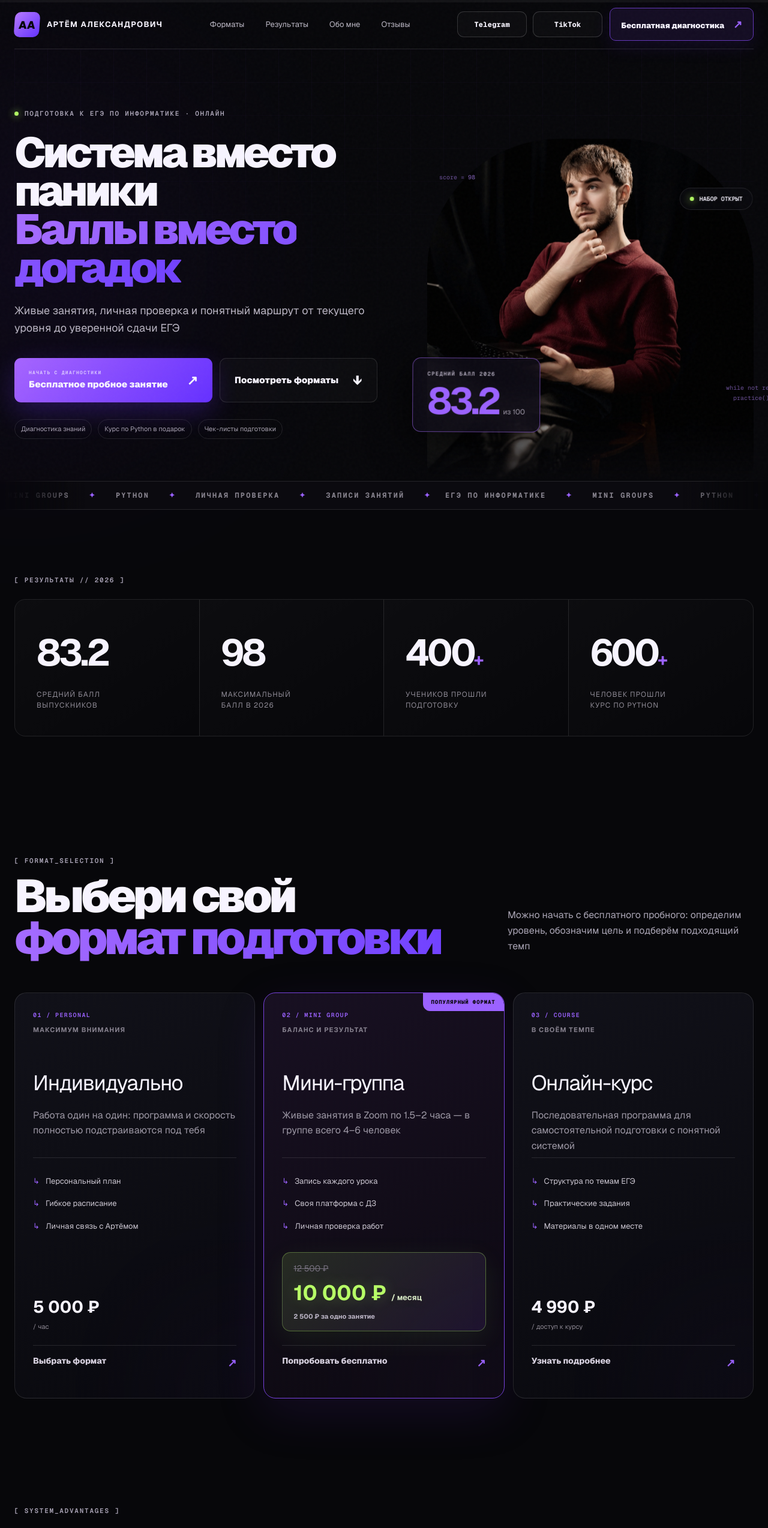
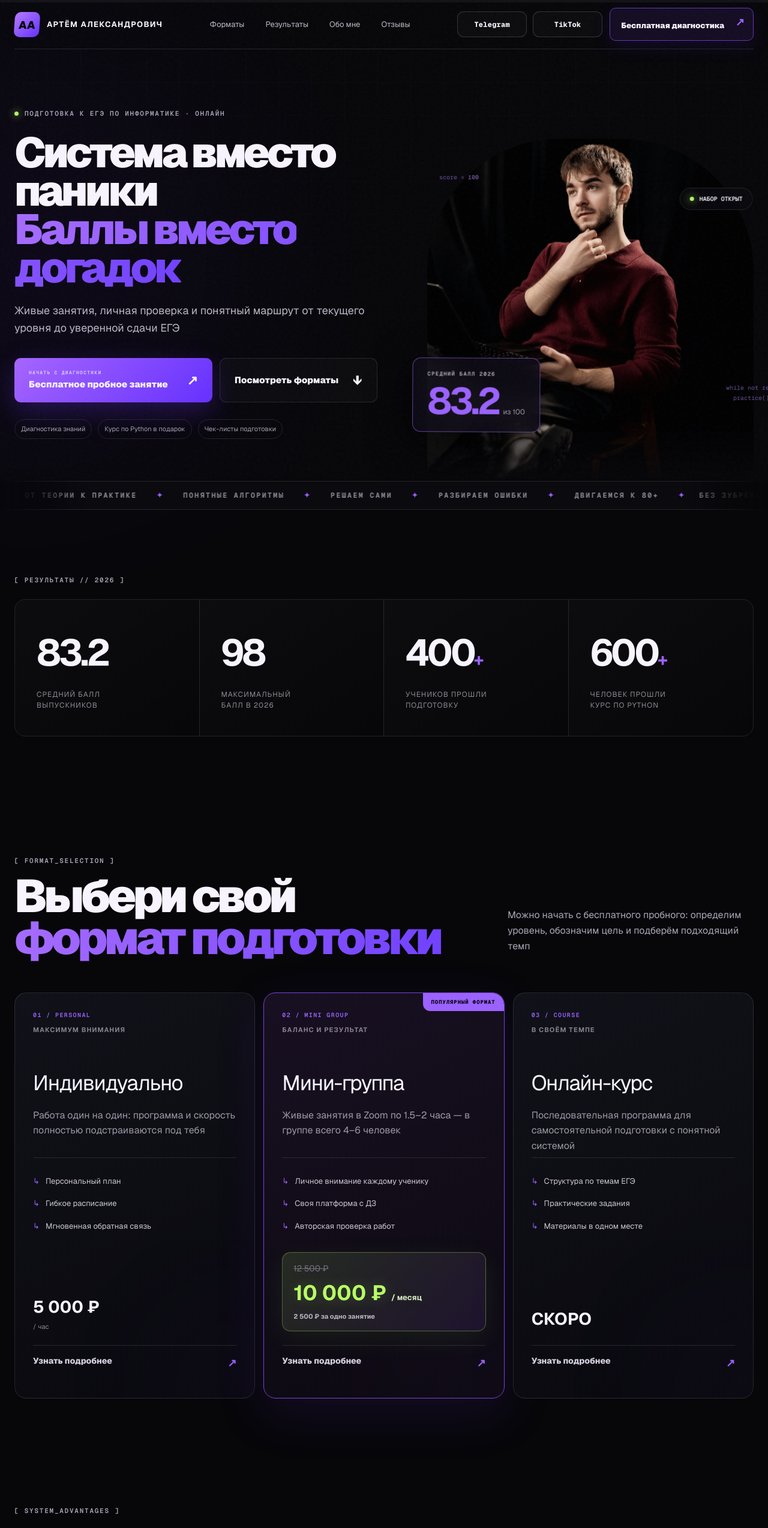
Before and after one commit to matvej-working/artem-alekseev-ege-site, a Next.js app: page / in a window 1280 px wide. Shown: the top 2548 px of the page at 60% size. Built offline with nearby package versions, Linux system fonts and the light colour scheme.

Commit message:
Apply final tutor feedback

```diff
--- a/app/globals.css
+++ b/app/globals.css
@@ -168,3 +168,16 @@
 .inside .screenCopy b{display:none}
 @media(max-width:800px){.inside .screenWall{gap:70px}.inside .screenCard .screenCopy,.inside .screenCard:nth-child(even) .screenCopy,.inside .screenCard>div:last-child{grid-template-columns:1fr;padding-top:24px}.inside .screenCopy small{grid-row:auto;margin:0 0 14px}.inside .screenImage span{width:36px;height:36px;right:12px;top:12px}}
 @media(max-width:650px){.topSocials{display:flex;gap:6px}.topSocials a{min-width:74px;height:38px;padding:0 10px;font-size:9px}.inside .screenCard .screenImage,.inside .screenCard:nth-child(even) .screenImage{border-radius:16px}.inside .screenCard .screenImage:before{box-shadow:inset 25px 0 32px -24px rgba(5,5,8,.72),inset -25px 0 32px -24px rgba(5,5,8,.72)}}
+
+/* Final feedback pass */
+.navCta{position:relative;overflow:hidden;isolation:isolate;animation:navCtaBreath 3.4s ease-in-out infinite}
+.navCta:before{content:"";position:absolute;z-index:-1;inset:-2px;background:linear-gradient(105deg,transparent 22%,rgba(178,111,255,.2) 42%,rgba(255,255,255,.22) 50%,rgba(178,111,255,.2) 58%,transparent 78%);transform:translateX(-120%);animation:navCtaSweep 4.2s ease-in-out infinite}
+.navCta span{display:inline-block;animation:navCtaArrow 2s ease-in-out infinite}
+.navCta:hover{transform:translateY(-3px);border-color:#a66dff;background:rgba(117,59,215,.22);box-shadow:0 18px 48px rgba(106,48,255,.28)}
+@keyframes navCtaBreath{0%,100%{box-shadow:0 10px 30px rgba(87,34,190,.14)}50%{box-shadow:0 14px 42px rgba(133,67,255,.3);border-color:#8f55ec}}
+@keyframes navCtaSweep{0%,38%{transform:translateX(-120%)}72%,100%{transform:translateX(120%)}}
+@keyframes navCtaArrow{0%,100%{transform:translate(0,0)}50%{transform:translate(4px,-4px)}}
+.inside .screenCard:last-child .screenImage:after{background:linear-gradient(180deg,rgba(155,98,255,.03) 0,transparent 66%,rgba(44,17,77,.2) 82%,rgba(7,7,10,.72) 100%)}
+.inside .screenCard:last-child .screenImage{box-shadow:0 42px 125px rgba(37,12,75,.55),0 0 80px rgba(107,48,222,.17)}
+.inside .screenCard:last-child .screenCopy{margin-top:-28px;padding-top:70px;background:radial-gradient(ellipse at 38% 0,rgba(104,40,255,.15),transparent 68%);position:relative;z-index:3}
+@media(max-width:650px){.navCta{animation-duration:4s}.inside .screenCard:last-child .screenCopy{margin-top:-15px;padding-top:45px}}
--- a/app/page.tsx
+++ b/app/page.tsx
@@ -5,12 +5,12 @@ import { useEffect, useState, type CSSProperties } from "react";
 const tgTrial = "https://t.me/aa_infa_bot";
 
 const advantages = [
-  ["01", "Записи каждого занятия", "Можно вернуться к любой теме в течение года и спокойно пересмотреть объяснение"],
-  ["02", "Своя платформа с ДЗ", "Домашки, разбор каждого задания и понятная статистика прогресса — в одном месте"],
-  ["03", "Личная проверка", "Артём сам проверяет работы, отмечает ошибки и помогает разобраться в сложных задачах"],
-  ["04", "Мини-группы 4–6 человек", "Достаточно динамики, чтобы не было скучно, и достаточно внимания каждому ученику"],
-  ["05", "Всегда можно спросить", "Вопросы не копятся до следующего урока — помощь доступна и между занятиями"],
-  ["06", "План на весь год", "Темы идут в понятном порядке, а прогресс по занятиям, ДЗ и пробникам всегда виден"],
+  ["01", "Мини-группы 4–6 человек", "Достаточно динамики, чтобы не было скучно, и достаточно внимания каждому ученику", "👥"],
+  ["02", "Всегда можно спросить", "Вопросы не копятся до следующего урока — я остаюсь на связи и между занятиями", "?"],
+  ["03", "Личная проверка", "Я сам проверяю работы, отмечаю ошибки и помогаю разобраться в сложных задачах", "✓"],
+  ["04", "План на весь год", "Темы идут в понятном порядке, а прогресс по занятиям, ДЗ и пробникам всегда виден", "▤"],
+  ["05", "Своя платформа с ДЗ", "Домашки, разбор каждого задания и понятная статистика прогресса — в одном месте", "⌘"],
+  ["06", "Записи каждого занятия", "Можно вернуться к любой теме в течение года и спокойно пересмотреть объяснение", "▶"],
 ];
 
 const reviews = [
@@ -21,15 +21,15 @@ const reviews = [
 
 const faqs = [
   ["Сколько человек в группе?", "В мини-группе занимаются 4–6 учеников — так сохраняется командная атмосфера, но внимания хватает каждому"],
-  ["Что будет, если пропустить занятие?", "Каждый урок записывается и остаётся у ученика — занятие можно посмотреть в удобное время и задать вопросы Артёму"],
-  ["Кто проверяет домашние задания?", "Все домашние задания Артём проверяет лично — к заданиям есть разборы, а ошибки и прогресс фиксируются на платформе"],
+  ["Что будет, если пропустить занятие?", "Каждый урок записывается и остаётся у ученика — занятие можно посмотреть в удобное время, а вопрос задать мне"],
+  ["Кто проверяет домашние задания?", "Все домашние задания я проверяю лично — к заданиям есть разборы, а ошибки и прогресс фиксируются на платформе"],
   ["Как проходят занятия?", "Полностью онлайн в Zoom — одно занятие длится 1.5–2 часа, расписание подбирается под конкретную группу"],
 ];
 
 const learningScreens = [
   { src: "/process-plan.png", title: "Весь год разложен по шагам", text: "38 занятий, темы, даты, посещаемость и ссылки на записи собраны в одном понятном плане", label: "ПЛАН ОБУЧЕНИЯ" },
-  { src: "/process-board.png", title: "Каждый работает на своей доске", text: "Артём видит решения всех учеников, отмечает ошибки и разбирает их прямо во время занятия", label: "ЗАКРЫТАЯ ДОСКА" },
-  { src: "/process-stats.png", title: "Прогресс нельзя потерять из виду", text: "Домашние задания и пробники превращаются в понятную статистику, а не остаются ощущением", label: "КОНТРОЛЬ РЕЗУЛЬТАТА" },
+  { src: "/process-board.png", title: "Каждый работает на своей доске", text: "Я вижу решения всех учеников, отмечаю ошибки и разбираю их прямо во время занятия", label: "ЗАКРЫТАЯ ДОСКА" },
+  { src: "/process-stats-redacted.png", title: "Прогресс нельзя потерять из виду", text: "Домашние задания и пробники превращаются в понятную статистику, а не остаются ощущением", label: "КОНТРОЛЬ РЕЗУЛЬТАТА" },
   { src: "/process-course.png", title: "Python с нуля уже внутри", text: "Бесплатный курс прошли более 600 учеников — база по программированию всегда доступна для повторения", label: "БОНУСНЫЙ КУРС" },
 ];
 
@@ -72,7 +72,7 @@ export default function Home() {
           <div className="heroMeta"><span>Диагностика знаний</span><span>Курс по Python в подарок</span><span>Чек-листы подготовки</span></div>
         </div>
         <div className="heroVisual">
-          <div className="code codeOne">score = <b>98</b></div>
+          <div className="code codeOne">score = <b>100</b></div>
           <div className="code codeTwo">while not ready:<br />&nbsp;&nbsp;practice()</div>
           <img src="/artem-hero.jpg" alt="Артём Александрович — преподаватель информатики" />
           <div className="scoreCard"><small>СРЕДНИЙ БАЛЛ 2026</small><strong>83.2</strong><span>из 100</span></div>
@@ -82,10 +82,7 @@ export default function Home() {
 
       <div className="ticker" aria-hidden="true">
         <div className="tickerTrack">
-          <span>ЕГЭ ПО ИНФОРМАТИКЕ <b>✦</b> MINI GROUPS <b>✦</b> PYTHON <b>✦</b> ЛИЧНАЯ ПРОВЕРКА <b>✦</b> ЗАПИСИ ЗАНЯТИЙ <b>✦</b></span>
-          <span>ЕГЭ ПО ИНФОРМАТИКЕ <b>✦</b> MINI GROUPS <b>✦</b> PYTHON <b>✦</b> ЛИЧНАЯ ПРОВЕРКА <b>✦</b> ЗАПИСИ ЗАНЯТИЙ <b>✦</b></span>
-          <span>ЕГЭ ПО ИНФОРМАТИКЕ <b>✦</b> MINI GROUPS <b>✦</b> PYTHON <b>✦</b> ЛИЧНАЯ ПРОВЕРКА <b>✦</b> ЗАПИСИ ЗАНЯТИЙ <b>✦</b></span>
-          <span>ЕГЭ ПО ИНФОРМАТИКЕ <b>✦</b> MINI GROUPS <b>✦</b> PYTHON <b>✦</b> ЛИЧНАЯ ПРОВЕРКА <b>✦</b> ЗАПИСИ ЗАНЯТИЙ <b>✦</b></span>
+          {[0, 1, 2, 3].map((item) => <span key={item}>БЕЗ ЗУБРЁЖКИ <b>✦</b> БЕЗ ЛИШНЕЙ ВОДЫ <b>✦</b> ОТ ТЕОРИИ К ПРАКТИКЕ <b>✦</b> ПОНЯТНЫЕ АЛГОРИТМЫ <b>✦</b> РЕШАЕМ САМИ <b>✦</b> РАЗБИРАЕМ ОШИБКИ <b>✦</b> ДВИГАЕМСЯ К 80+ <b>✦</b></span>)}
         </div>
       </div>
 
@@ -102,15 +99,15 @@ export default function Home() {
       <section className="formats shell" id="format">
         <div className="sectionHead"><div><div className="sectionTag">[ FORMAT_SELECTION ]</div><h2>Выбери свой<br /><em>формат подготовки</em></h2></div><p>Можно начать с бесплатного пробного: определим уровень, обозначим цель и подберём подходящий темп</p></div>
         <div className="priceGrid">
-          <article className="priceCard anchor"><div className="priceTop"><span>01 / PERSONAL</span><b>Максимум внимания</b></div><h3>Индивидуально</h3><p>Работа один на один: программа и скорость полностью подстраиваются под тебя</p><ul><li>Персональный план</li><li>Гибкое расписание</li><li>Личная связь с Артёмом</li></ul><div className="price"><strong>5 000 ₽</strong><span>/ час</span></div><a href={tgTrial} target="_blank" rel="noreferrer">Выбрать формат <span>↗</span></a></article>
-          <article className="priceCard featured"><div className="popular">ПОПУЛЯРНЫЙ ФОРМАТ</div><div className="priceTop"><span>02 / MINI GROUP</span><b>Баланс и результат</b></div><h3>Мини-группа</h3><p>Живые занятия в Zoom по 1.5–2 часа — в группе всего 4–6 человек</p><ul><li>Запись каждого урока</li><li>Своя платформа с ДЗ</li><li>Личная проверка работ</li></ul><div className="price groupPrice"><span className="oldPrice">12 500 ₽</span><strong>10 000 ₽ <small>/ месяц</small></strong><b>2 500 ₽ за одно занятие</b></div><a href={tgTrial} target="_blank" rel="noreferrer">Попробовать бесплатно <span>↗</span></a></article>
-          <article className="priceCard"><div className="priceTop"><span>03 / COURSE</span><b>В своём темпе</b></div><h3>Онлайн-курс</h3><p>Последовательная программа для самостоятельной подготовки с понятной системой</p><ul><li>Структура по темам ЕГЭ</li><li>Практические задания</li><li>Материалы в одном месте</li></ul><div className="price"><strong>4 990 ₽</strong><span>/ доступ к курсу</span></div><a href={tgTrial} target="_blank" rel="noreferrer">Узнать подробнее <span>↗</span></a></article>
+          <article className="priceCard anchor"><div className="priceTop"><span>01 / PERSONAL</span><b>Максимум внимания</b></div><h3>Индивидуально</h3><p>Работа один на один: программа и скорость полностью подстраиваются под тебя</p><ul><li>Персональный план</li><li>Гибкое расписание</li><li>Мгновенная обратная связь</li></ul><div className="price"><strong>5 000 ₽</strong><span>/ час</span></div><a href={tgTrial} target="_blank" rel="noreferrer">Узнать подробнее <span>↗</span></a></article>
+          <article className="priceCard featured"><div className="popular">ПОПУЛЯРНЫЙ ФОРМАТ</div><div className="priceTop"><span>02 / MINI GROUP</span><b>Баланс и результат</b></div><h3>Мини-группа</h3><p>Живые занятия в Zoom по 1.5–2 часа — в группе всего 4–6 человек</p><ul><li>Личное внимание каждому ученику</li><li>Своя платформа с ДЗ</li><li>Авторская проверка работ</li></ul><div className="price groupPrice"><span className="oldPrice">12 500 ₽</span><strong>10 000 ₽ <small>/ месяц</small></strong><b>2 500 ₽ за одно занятие</b></div><a href={tgTrial} target="_blank" rel="noreferrer">Узнать подробнее <span>↗</span></a></article>
+          <article className="priceCard"><div className="priceTop"><span>03 / COURSE</span><b>В своём темпе</b></div><h3>Онлайн-курс</h3><p>Последовательная программа для самостоятельной подготовки с понятной системой</p><ul><li>Структура по темам ЕГЭ</li><li>Практические задания</li><li>Материалы в одном месте</li></ul><div className="price"><strong>СКОРО</strong></div><a href={tgTrial} target="_blank" rel="noreferrer">Узнать подробнее <span>↗</span></a></article>
         </div>
       </section>
 
       <section className="system shell">
         <div className="sectionHead"><div><div className="sectionTag">[ SYSTEM_ADVANTAGES ]</div><h2>Не просто уроки<br /><em>Система подготовки</em></h2></div></div>
-        <div className="advGrid">{advantages.map(([n,t,d]) => <article key={n}><span>{n}</span><div className="advIcon">{n === "01" ? "▶" : n === "02" ? "⌘" : n === "03" ? "✓" : n === "04" ? "👥" : n === "05" ? "?" : "▤"}</div><h3>{t}</h3><p>{d}</p></article>)}</div>
+        <div className="advGrid">{advantages.map(([n,t,d,icon]) => <article key={n}><span>{n}</span><div className="advIcon">{icon}</div><h3>{t}</h3><p>{d}</p></article>)}</div>
       </section>
 
       <section className="inside shell" id="inside">
@@ -130,7 +127,7 @@ export default function Home() {
       </section>
 
       <section className="trial shell">
-        <div className="trialOrb" /><div className="trialRing ringOne" /><div className="trialRing ringTwo" /><div className="trialBadge">0 ₽ · БЕЗ ОБЯЗАТЕЛЬСТВ</div><div className="sectionTag">[ FREE_TRIAL_ACCESS ]</div><h2>Начни с бесплатного<br /><em>пробного занятия</em></h2><p>Определим твой уровень, найдём пробелы и составим понятный маршрут подготовки — в подарок курс по Python и чек-листы</p><a className="button light trialButton" href={tgTrial} target="_blank" rel="noreferrer"><span>Забронировать диагностику</span><b>↗</b></a><div className="trialCode">if goal == 90+:<br />&nbsp;&nbsp;start_today()</div><div className="trialNote">15 минут, чтобы понять точку старта<br />и следующий шаг</div>
+        <div className="trialOrb" /><div className="trialRing ringOne" /><div className="trialRing ringTwo" /><div className="trialBadge">0 ₽ · БЕЗ ОБЯЗАТЕЛЬСТВ</div><div className="sectionTag">[ FREE_TRIAL_ACCESS ]</div><h2>Начни с бесплатного<br /><em>пробного занятия</em></h2><p>Определим твой уровень, найдём пробелы и составим понятный маршрут подготовки — в подарок курс по Python и чек-листы</p><a className="button light trialButton" href={tgTrial} target="_blank" rel="noreferrer"><span>Забронировать диагностику</span><b>↗</b></a><div className="trialCode">if goal == 90+:<br />&nbsp;&nbsp;start_today()</div><div className="trialNote">30 минут, чтобы понять точку старта<br />и следующий шаг</div>
       </section>
 
       <section className="faq shell">
```
Also changed, not shown: public/process-stats-redacted.png (added), 1 other file (tests, documents, lock files or other folders).
